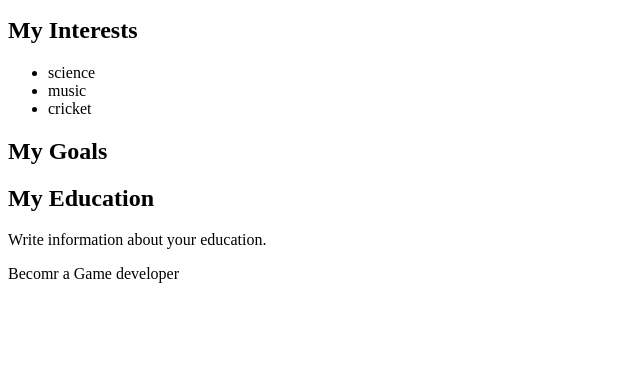
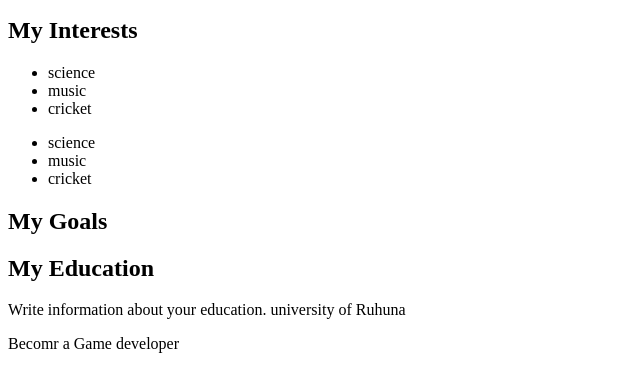
Before and after one commit to chandimahasantha73-star/-student-website, a plain HTML site: page index.html in a window 1280 px wide. Shown: the part 101-492 px from the top of the page, without its empty margins (0-640 px from the left). Drawn offline with Linux system fonts and the light colour scheme.

Commit message:
added education section

```diff
--- a/index.html
+++ b/index.html
@@ -17,10 +17,17 @@
         <li>cricket</li>
     </ul>
 
+<ul>
+        <li>science</li>
+        <li>music</li>
+        <li>cricket</li>
+    </ul>
+
     <h2>My Goals</h2>
     <h2>My Education</h2>
     <p>
     Write information about your education.
+    university of Ruhuna
     </p>
 
     <p>
```
